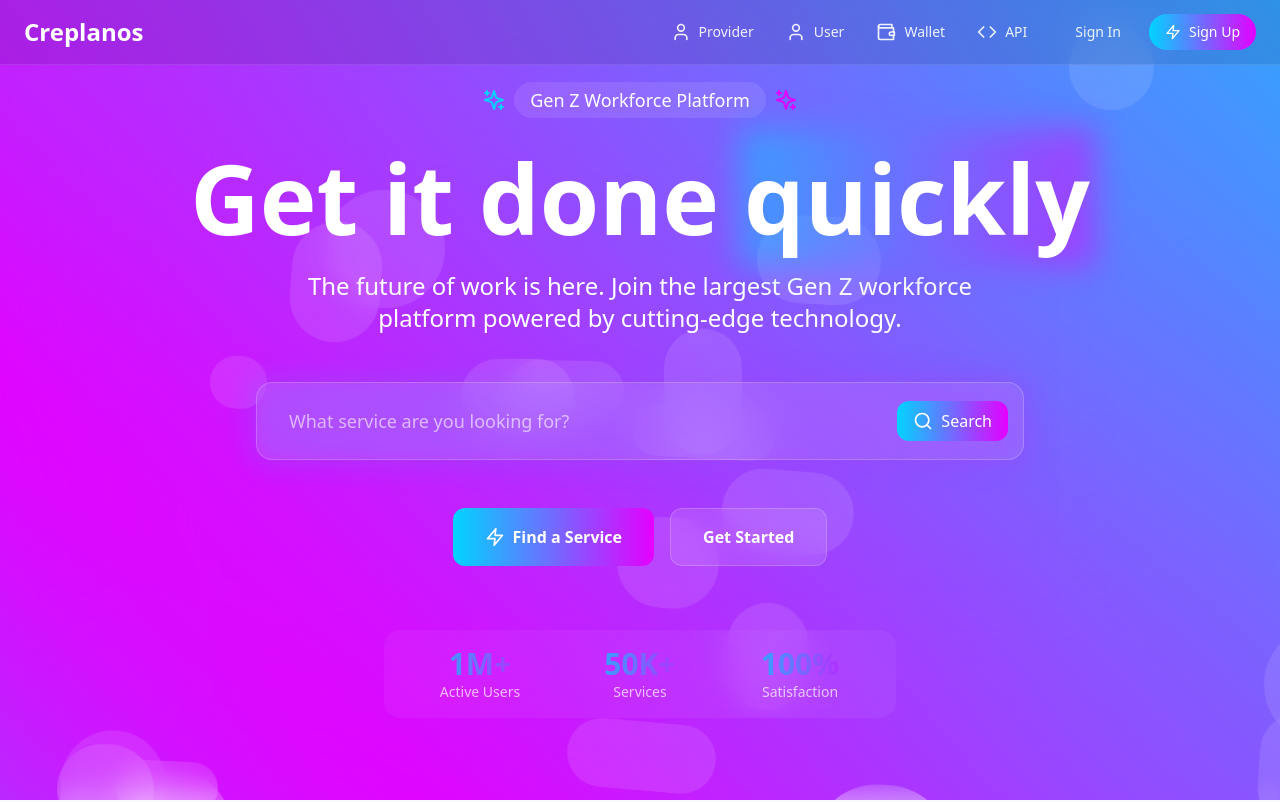
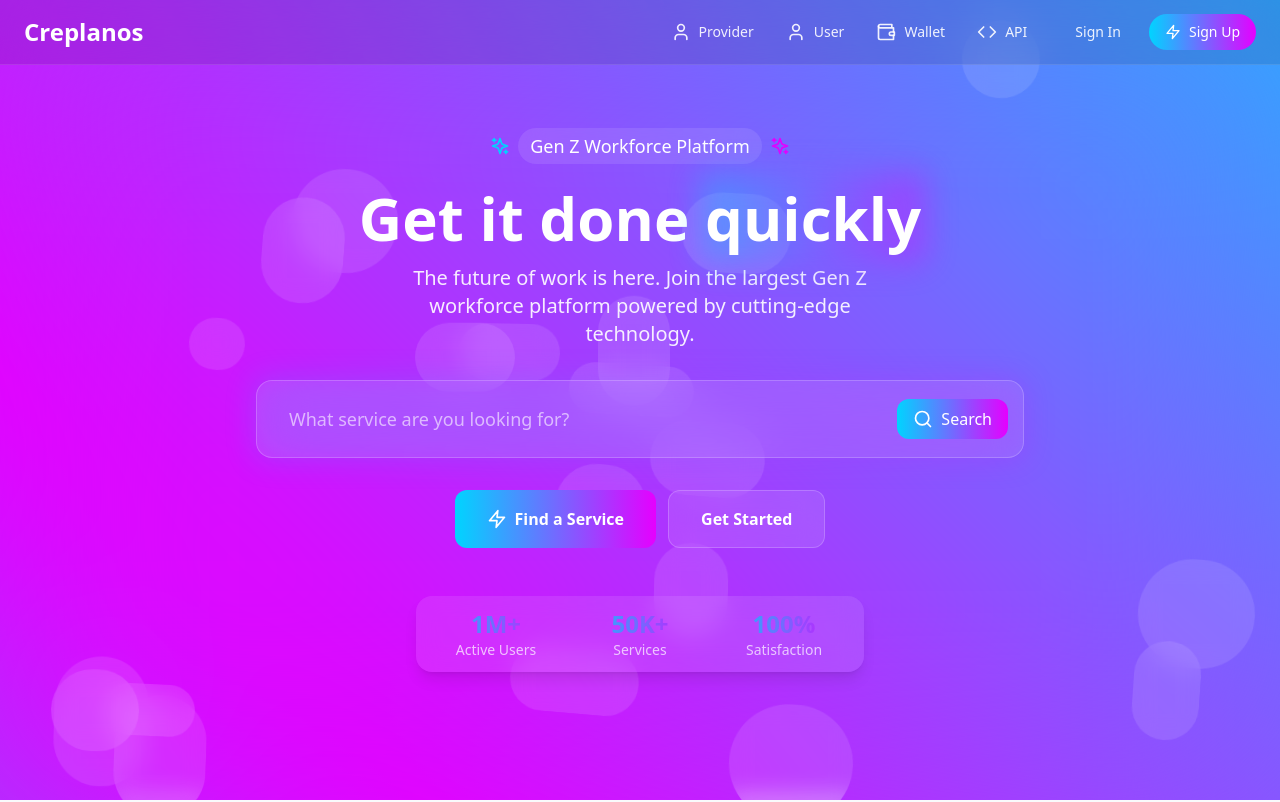
Before and after one commit to GranularX/creplanos_fire, a React (Vite) app: page / in a window 1280 px wide. Shown: the top 802 px of the page. Built offline with nearby package versions, Linux system fonts and the light colour scheme.

Commit message:
chore: adjusted landing page

```diff
--- a/src/components/Hero.tsx
+++ b/src/components/Hero.tsx
@@ -22,10 +22,10 @@ export function Hero() {
             key={i}
             className="absolute rounded-full bg-white/10 backdrop-blur-md"
             style={{
-              width: Math.random() * 100 + 50 + 'px',
-              height: Math.random() * 100 + 50 + 'px',
-              left: Math.random() * 100 + '%',
-              top: Math.random() * 100 + '%',
+              width: `${Math.random() * 80 + 50}px`,
+              height: `${Math.random() * 80 + 50}px`,
+              left: `${Math.random() * 90}%`,
+              top: `${Math.random() * 90}%`,
               animation: `float ${Math.random() * 10 + 5}s infinite ease-in-out`,
               animationDelay: `-${Math.random() * 5}s`,
             }}
@@ -34,31 +34,31 @@ export function Hero() {
       </div>
 
       {/* Content */}
-      <div className="relative z-10 container mx-auto px-4 h-screen flex flex-col items-center justify-center text-white">
-        <div className="flex items-center gap-2 mb-8">
-          <Sparkles className="w-6 h-6 text-primary animate-pulse" />
-          <span className="text-lg font-medium px-4 py-1 rounded-full bg-white/10 backdrop-blur-md">
+      <div className="relative z-10 container mx-auto px-6 h-screen flex flex-col items-center justify-center text-white text-center">
+        <div className="flex items-center gap-2 mb-6">
+          <Sparkles className="w-5 h-5 text-primary animate-pulse" />
+          <span className="text-sm sm:text-lg font-medium px-3 py-1 rounded-full bg-white/10 backdrop-blur-md">
             Gen Z Workforce Platform
           </span>
-          <Sparkles className="w-6 h-6 text-secondary animate-pulse" />
+          <Sparkles className="w-5 h-5 text-secondary animate-pulse" />
         </div>
 
-        <h1 className="text-6xl md:text-8xl font-bold text-center mb-6 leading-tight">
+        <h1 className="text-4xl sm:text-5xl md:text-6xl font-bold leading-tight mb-4">
           Get it done{' '}
           <span className="relative">
-            <span className="absolute -inset-1 bg-gradient-to-r from-primary to-secondary blur-lg opacity-50" />
+            <span className="absolute -inset-1 bg-gradient-to-r from-primary to-secondary blur-lg opacity-40" />
             <span className="relative">{rotatingWord}</span>
           </span>
         </h1>
 
-        <p className="text-xl md:text-2xl text-center mb-12 max-w-2xl mx-auto leading-relaxed">
+        <p className="text-sm sm:text-lg md:text-xl text-white/90 leading-relaxed max-w-lg mx-auto mb-8">
           The future of work is here. Join the largest Gen Z workforce platform
           powered by cutting-edge technology.
         </p>
 
         <Search />
 
-        <div className="flex flex-col sm:flex-row gap-4 justify-center mt-12">
+        <div className="flex flex-col sm:flex-row gap-3 justify-center mt-8">
           <Button variant="primary">
             <Zap className="w-5 h-5 mr-2" />
             Find a Service
@@ -66,23 +66,23 @@ export function Hero() {
           <Button variant="secondary">Get Started</Button>
         </div>
 
-        {/* Updated stats section with better mobile responsiveness */}
-        <div className="mt-16 w-full max-w-lg mx-auto">
-          <div className="grid grid-cols-3 gap-4 px-6 py-4 rounded-2xl bg-white/5 backdrop-blur-lg">
+        {/* Updated stats section for mobile responsiveness */}
+        <div className="mt-12 w-full max-w-md mx-auto">
+          <div className="grid grid-cols-3 gap-4 px-4 py-3 rounded-2xl bg-white/10 backdrop-blur-md shadow-lg">
             <div className="text-center">
-              <div className="text-2xl sm:text-3xl font-bold bg-clip-text text-transparent bg-gradient-to-r from-primary to-secondary">
+              <div className="text-xl sm:text-2xl font-bold bg-clip-text text-transparent bg-gradient-to-r from-primary to-secondary">
                 1M+
               </div>
               <div className="text-xs sm:text-sm text-white/70">Active Users</div>
             </div>
             <div className="text-center">
-              <div className="text-2xl sm:text-3xl font-bold bg-clip-text text-transparent bg-gradient-to-r from-primary to-secondary">
+              <div className="text-xl sm:text-2xl font-bold bg-clip-text text-transparent bg-gradient-to-r from-primary to-secondary">
                 50K+
               </div>
               <div className="text-xs sm:text-sm text-white/70">Services</div>
             </div>
             <div className="text-center">
-              <div className="text-2xl sm:text-3xl font-bold bg-clip-text text-transparent bg-gradient-to-r from-primary to-secondary">
+              <div className="text-xl sm:text-2xl font-bold bg-clip-text text-transparent bg-gradient-to-r from-primary to-secondary">
                 100%
               </div>
               <div className="text-xs sm:text-sm text-white/70">Satisfaction</div>
```
